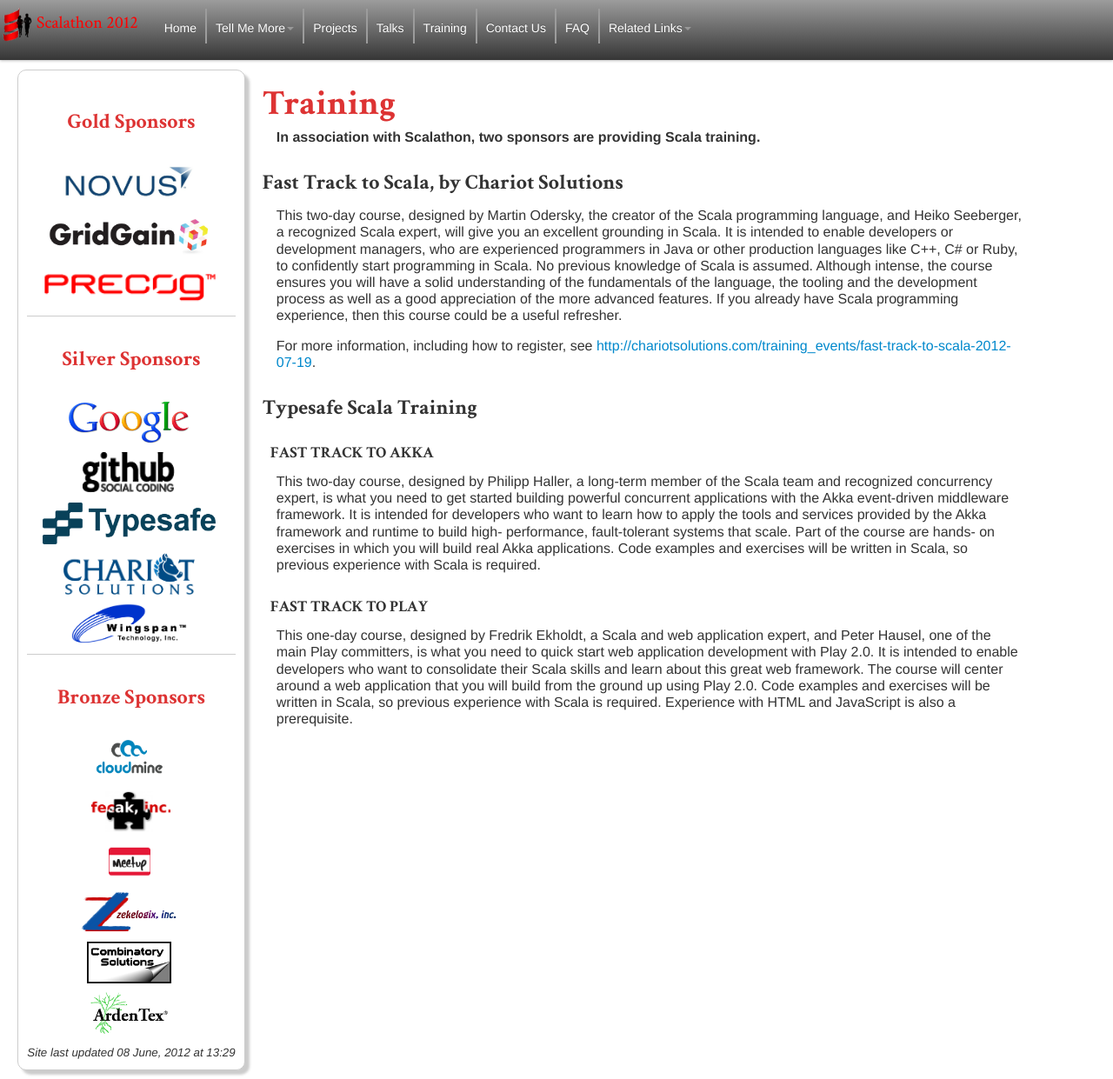
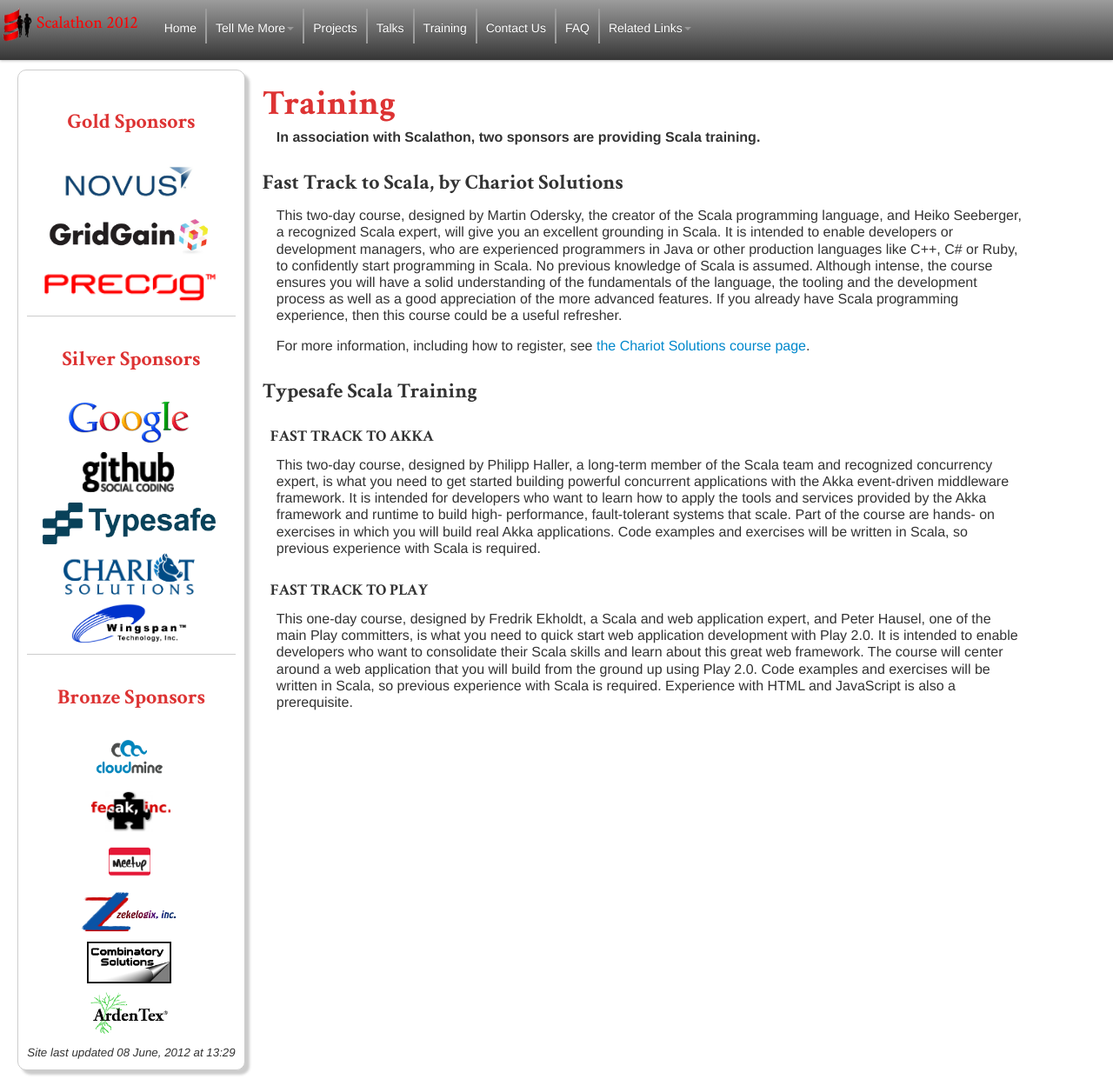
Before and after one commit to scala-phase/scalathon, a Jekyll site: the page built from 2012/training.md, in a window 1280 px wide and 1241 px high. Shown: the whole window at 87% size. Built offline with Jekyll 4.4.1, drawn with Linux system fonts in a browser that asks for light colours; nearby versions of some CDN libraries.

Commit message:
A name is nicer looking than a link

```diff
--- a/2012/training.md
+++ b/2012/training.md
@@ -21,7 +21,7 @@
 programming experience, then this course could be a useful refresher.
 
 For more information, including how to register, see
-<http://chariotsolutions.com/training_events/fast-track-to-scala-2012-07-19>.
+[the Chariot Solutions course page](http://chariotsolutions.com/training_events/fast-track-to-scala-2012-07-19).
 
 ## Typesafe Scala Training
 
```
